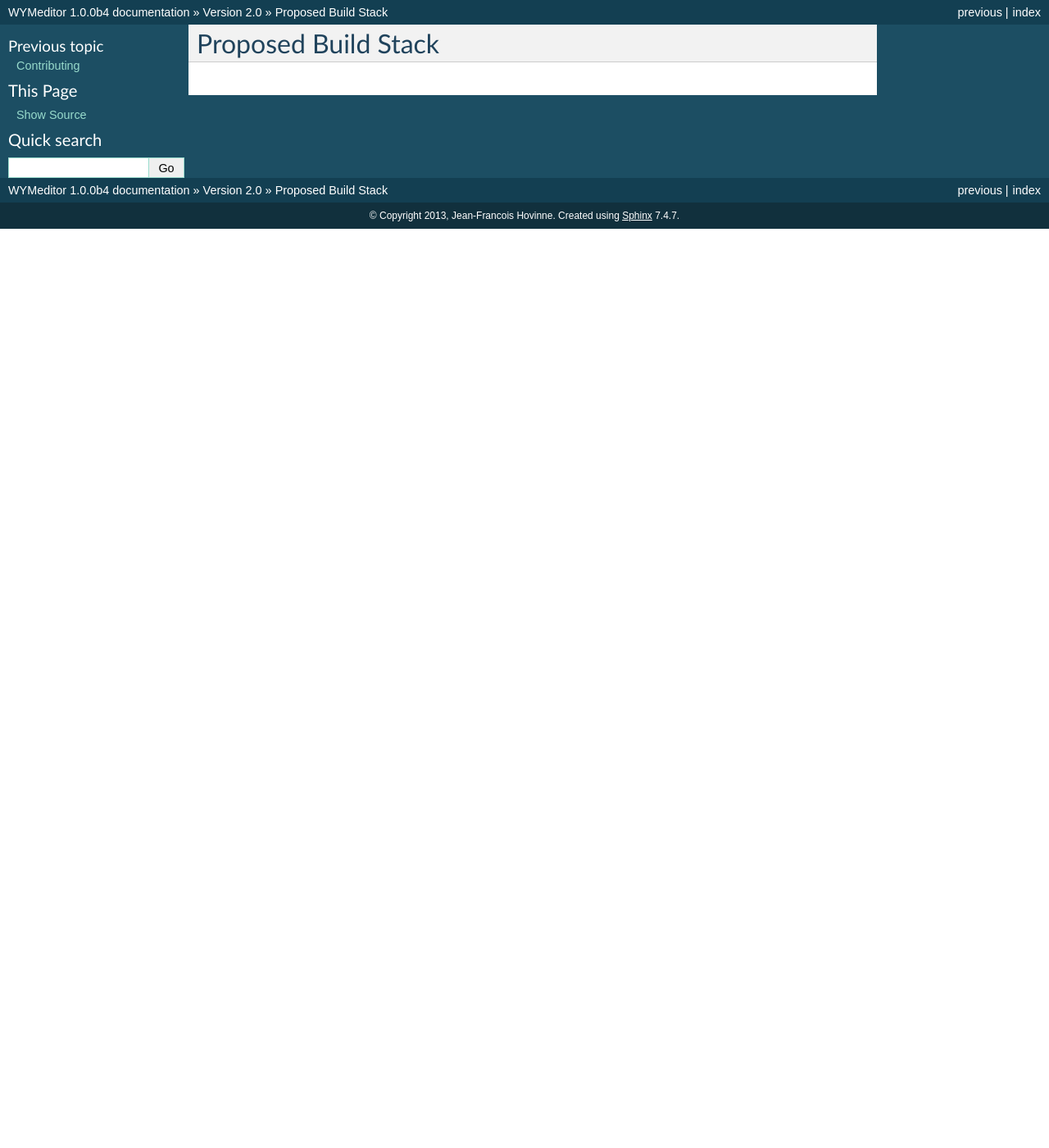
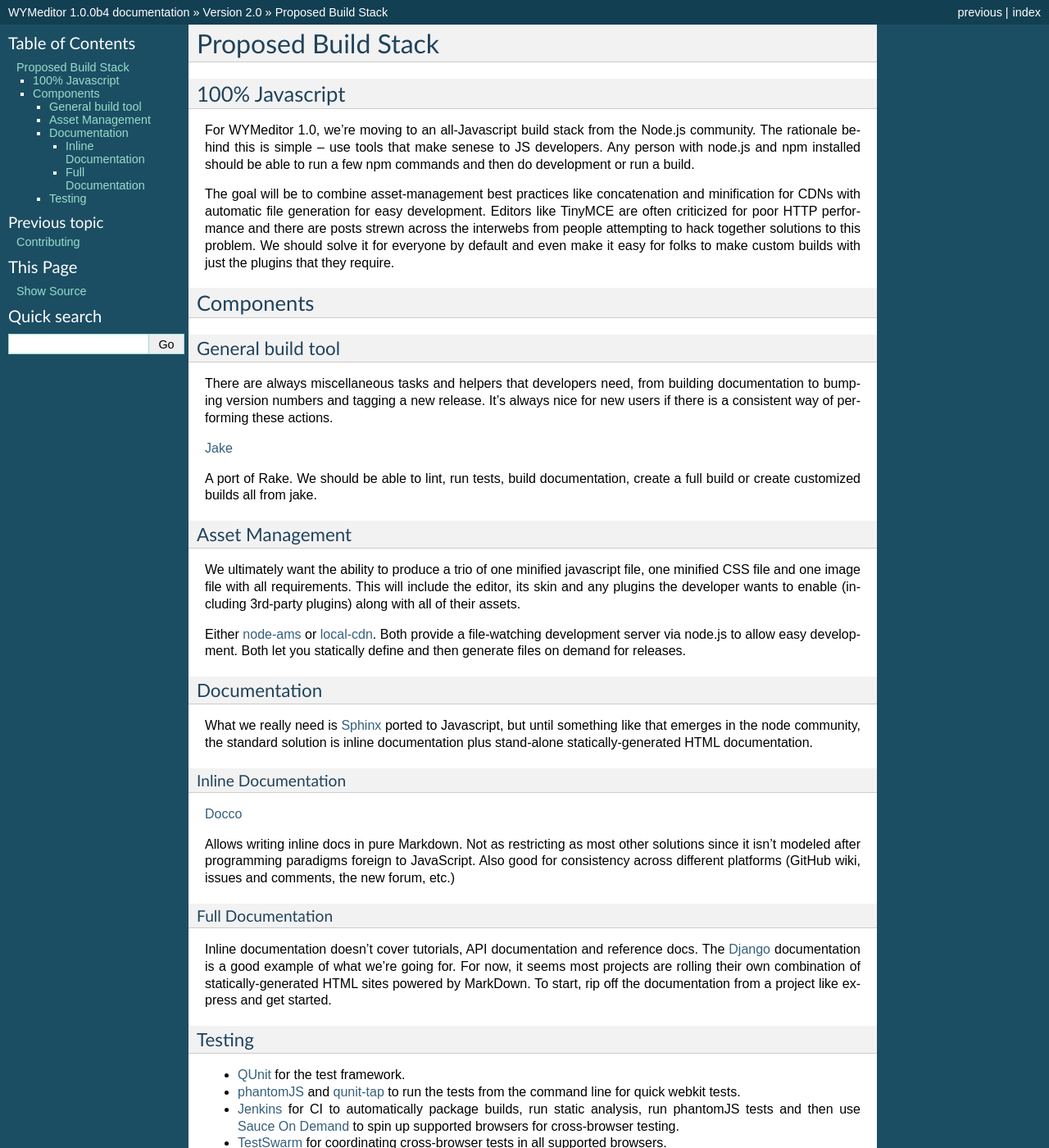
Before and after one commit to wymeditor/wymeditor, a Sphinx documentation site: the page built from docs/version_2.0/proposed_build_stack.rst, in a window 1280 px wide and 1400 px high. Shown: the whole window at 82% size. Built offline with Sphinx 7.4.7, drawn with Linux system fonts in a browser that asks for light colours; some of the changed text lies outside the part shown.

Commit message:
Added 'Proposed Build Stack' to the docs.

```diff
--- a/docs/version_2.0/proposed_build_stack.rst
+++ b/docs/version_2.0/proposed_build_stack.rst
@@ -1,2 +1,91 @@
 Proposed Build Stack
 ====================
+
+100% Javascript
+---------------
+
+For WYMeditor 1.0, we're moving to an all-Javascript build stack from the
+Node.js community. The rationale behind this is simple – use tools that make
+senese to JS developers. Any person with node.js and npm installed should be
+able to run a few npm commands and then do development or run a build.
+
+The goal will be to combine asset-management best practices like concatenation
+and minification for CDNs with automatic file generation for easy development.
+Editors like TinyMCE are often criticized for poor HTTP performance and there
+are posts strewn across the interwebs from people attempting to hack together
+solutions to this problem. We should solve it for everyone by default and even
+make it easy for folks to make custom builds with just the plugins that they
+require.
+
+Components
+----------
+
+General build tool
+^^^^^^^^^^^^^^^^^^
+
+There are always miscellaneous tasks and helpers that developers need, from
+building documentation to bumping version numbers and tagging a new release.
+It's always nice for new users if there is a consistent way of performing these
+actions.
+
+`Jake <https://github.com/mde/jake>`_
+
+A port of Rake. We should be able to lint, run tests, build documentation,
+create a full build or create customized builds all from jake.
+
+Asset Management
+^^^^^^^^^^^^^^^^
+
+We ultimately want the ability to produce a trio of one minified javascript
+file, one minified CSS file and one image file with all requirements. This will
+include the editor, its skin and any plugins the developer wants to enable
+(including 3rd-party plugins) along with all of their assets.
+
+Either `node-ams <https://github.com/kof/node-ams>`_ or
+`local-cdn <https://github.com/larrymyers/local-cdn>`_. Both provide a
+file-watching development server via node.js to allow easy development. Both
+let you statically define and then generate files on demand for releases.
+
+Documentation
+^^^^^^^^^^^^^
+
+What we really need is `Sphinx <http://sphinx.pocoo.org/>`_ ported to
+Javascript, but until something like that emerges in the node community, the
+standard solution is inline documentation plus stand-alone statically-generated
+HTML documentation.
+
+Inline Documentation
+""""""""""""""""""""
+
+`Docco <http://jashkenas.github.com/docco/>`_
+
+Allows writing inline docs in pure Markdown. Not as restricting as most other
+solutions since it isn't modeled after programming paradigms foreign to
+JavaScript. Also good for consistency across different platforms (GitHub wiki,
+issues and comments, the new forum, etc.)
+
+Full Documentation
+""""""""""""""""""
+
+Inline documentation doesn't cover tutorials, API documentation and reference
+docs. The `Django <https://docs.djangoproject.com/en/1.3/>`_ documentation is a
+good example of what we're going for. For now, it seems most projects are
+rolling their own combination of statically-generated HTML sites powered by
+MarkDown. To start, rip off the documentation from a project like express and
+get started.
+
+Testing
+^^^^^^^
+
+* `QUnit <https://github.com/jquery/qunit>`_ for the test framework.
+* `phantomJS <http://code.google.com/p/phantomjs/>`_ and `qunit-tap
+  <https://github.com/twada/qunit-tap>`_ to run the tests from the command line
+  for quick webkit tests.
+* `Jenkins <http://jenkins.wymeditor.org/>`_ for CI to automatically package
+  builds, run static analysis, run phantomJS tests and then use `Sauce On
+  Demand <http://saucelabs.com/ondemand>`_ to spin up supported browsers for
+  cross-browser testing.
+* `TestSwarm <https://github.com/jquery/testswarm>`_ for coordinating
+  cross-browser tests in all supported browsers.
+* `node-jshint <https://github.com/jshint/node-jshint>`_ for static analysis
+  and linting.
```
